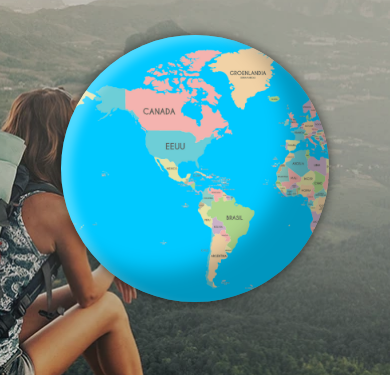
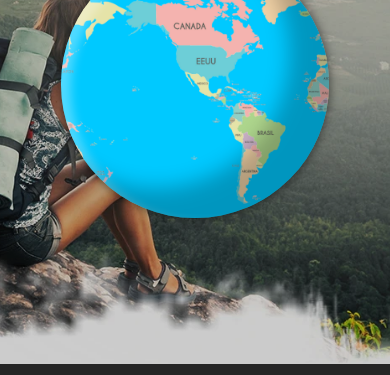
Before and after one commit to EdinsonSV/Viajes, a plain HTML site: page index.html in a window 390 px wide. Shown: the part 480-855 px from the top of the page. Drawn offline with nearby package versions, Linux system fonts and the light colour scheme; a web font is replaced by a local one.

Commit message:
Update style.css

```diff
--- a/style.css
+++ b/style.css
@@ -131,7 +131,7 @@ body::-webkit-scrollbar-thumb:hover{
 /* ------------Inicio------------ */
 
 .home{
-    height: 120vh;
+    height: 110vh;
     display: flex;
     background-repeat: no-repeat;
     align-items: center;
@@ -149,7 +149,7 @@ body::-webkit-scrollbar-thumb:hover{
     position: absolute;
     width: 100%;
     height: 100%;
-    height: 120vh;
+    height: 110vh;
     background-color: #00000033;
 }
 
@@ -299,6 +299,7 @@ body::-webkit-scrollbar-thumb:hover{
     width: 500px;
     height: 500px;
     display: none;
+    margin-top: -40px;
 }
 
 .peru ul {
@@ -414,6 +415,11 @@ body::-webkit-scrollbar-thumb:hover{
     }
     .home{
         justify-content: center;
+        height: 100vh;
+    }
+
+    .home::before {
+        height: 100vh;
     }
 }
 
```
